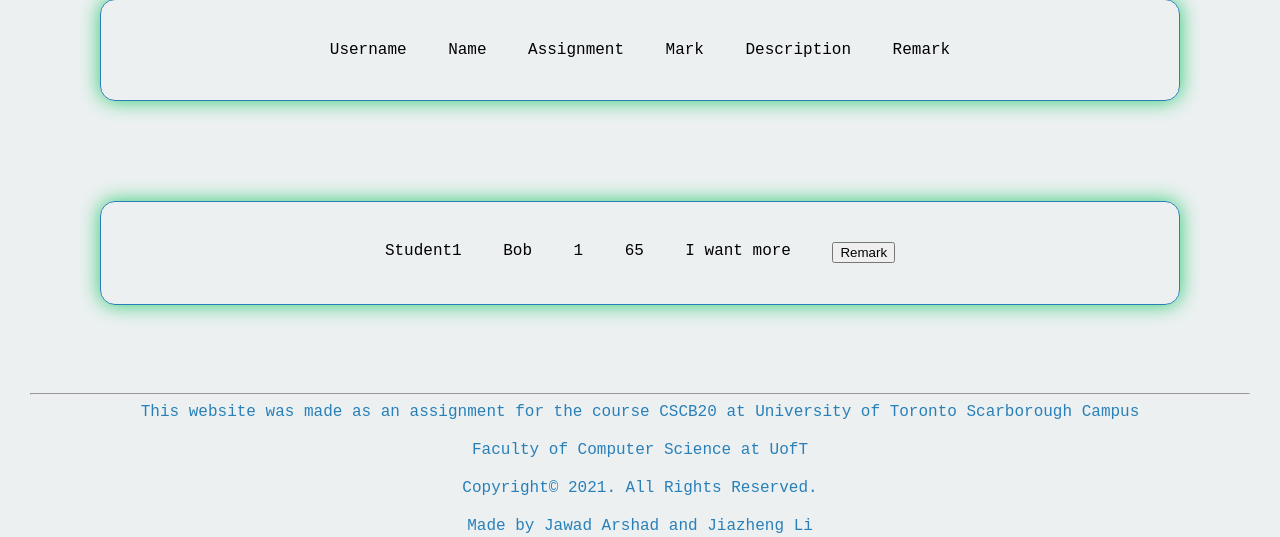
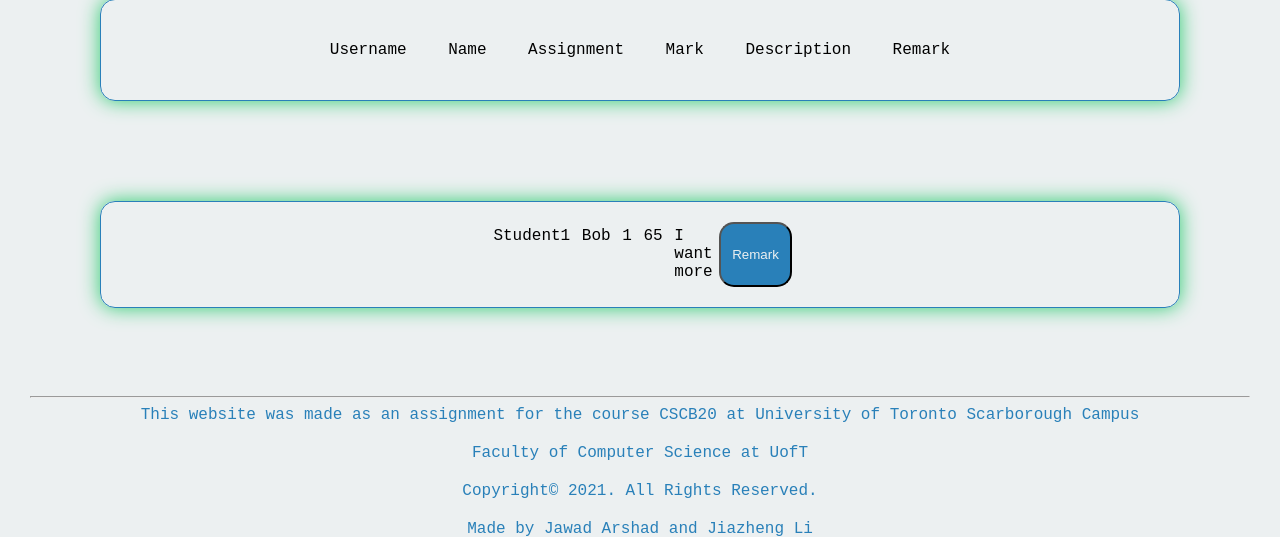
Before and after one commit to ljz3/CSCB20-A3, a Flask app: page /remark.html in a window 1280 px wide. Shown: the part 121-658 px from the top of the page. Run offline with Flask 2, Linux system fonts and the light colour scheme; data comes from the database, SQL or seed files in the repository.

Commit message:
minor html and css changes

```diff
--- a/Assignment3/static/css/remark.css
+++ b/Assignment3/static/css/remark.css
@@ -53,22 +53,29 @@ body {
     margin: 50px;
 }
 
+.row-container form{
+    display: flex;
+    flex-direction: row;
+    justify-content: center;
+
+}
+
 .content {
     padding: 2%;
     margin: 5 px;
 }
 
-.content button{
+form input[type=submit]{
     text-decoration: none;
     border-radius: 15px;
     color: #ecf0f1;
     background-color: #2980b9;
     transition: 1s;
     cursor: pointer;
-    padding: 5px;
+    padding:  1% 4%;
 }
 
-.content button:hover{
+form input[type=submit]:hover{
     background-color: #ecf0f1;
     border: none;
     color: #2ecc71;
--- a/Assignment3/templates/remark.html
+++ b/Assignment3/templates/remark.html
@@ -32,14 +32,14 @@
             </div>
             {% for element in remarks %}
             <div class="row-container">
-                <div class="content">{{element['Username']}}</div>
-                <div class="content">{{element['name']}}</div>
-                <div class="content">{{element['Ass_id']}}</div>
-                <div class="content">{{element['Mark']}}</div>
-                <div class="content">{{element['Reason']}}</div>
-                <div class="content">
-                    <input type="submit" name="submit_button" value="Remark">
-                </div>
+                <form action="/remark.html" method="post">
+                    <div class="content">{{element['Username']}}</div>
+                    <div class="content">{{element['name']}}</div>
+                    <div class="content">{{element['Ass_id']}}</div>
+                    <div class="content">{{element['Mark']}}</div>
+                    <div class="content">{{element['Reason']}}</div>
+                    <input type="submit" name="Remark" value="Remark">
+                </form>
             </div>
             {% endfor %}
 
```
